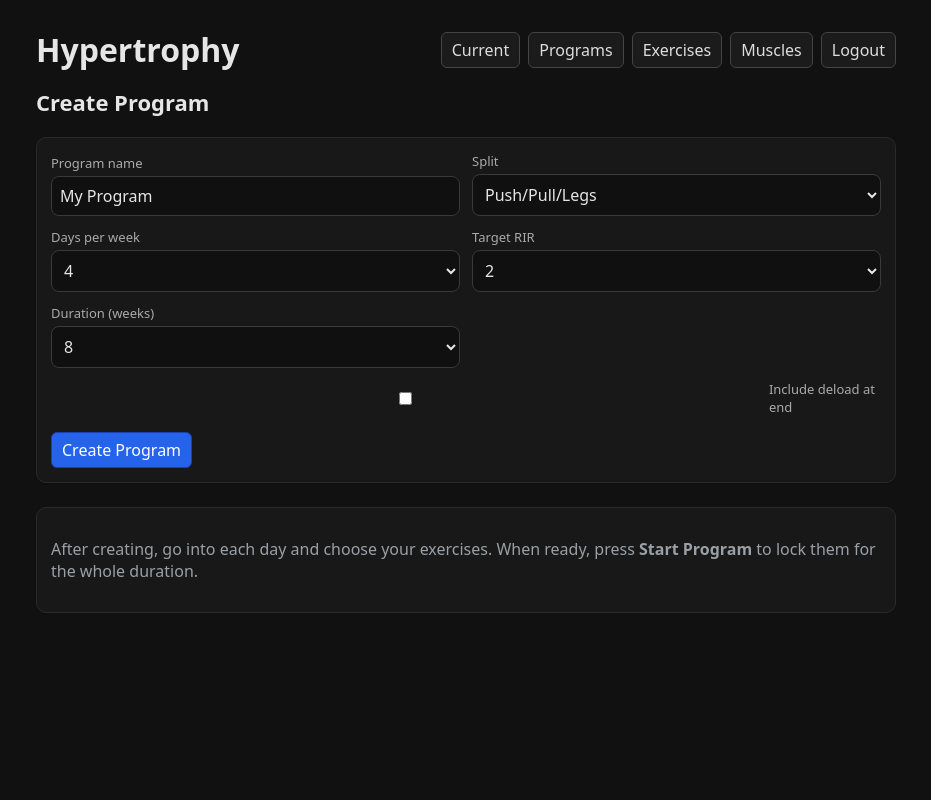
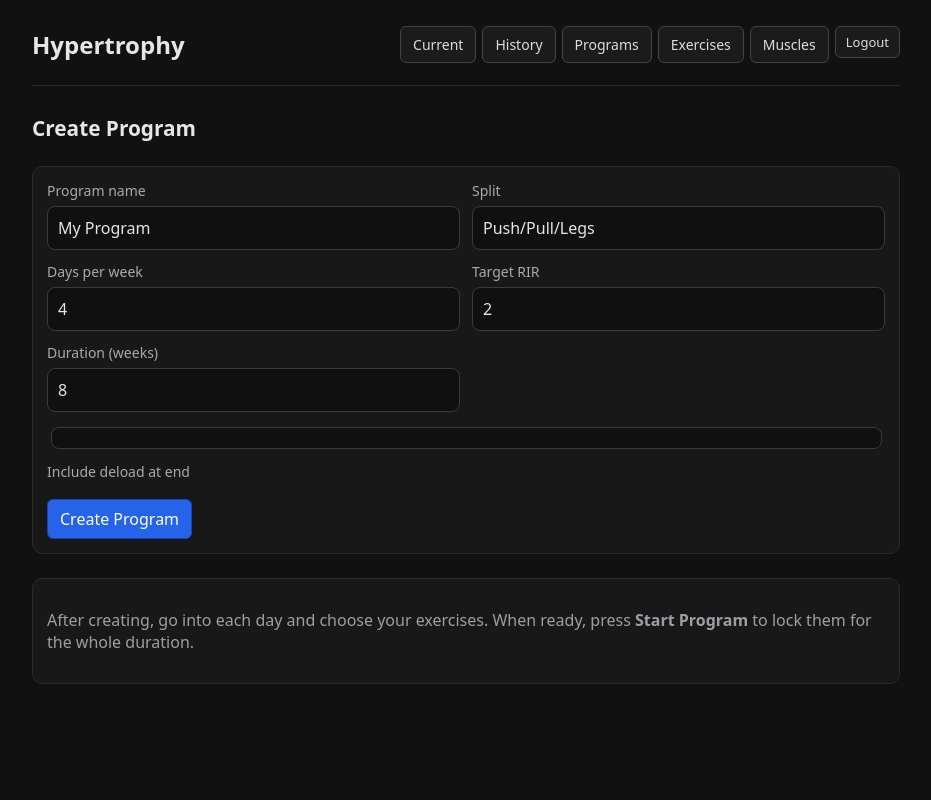
Before and after one commit to glenn-kule/progressprinciple, a Flask app: page /create-program in a window 1280 px wide. Shown: the whole page, without its empty margins (174-1105 px from the left). Run offline with Flask 3, Linux system fonts and the light colour scheme; the visitor is signed in with stand-in values (Sample User, id 1); data comes from the database, SQL or seed files in the repository; some libraries are stand-ins or nearby versions.

Commit message:
Add mobile-resonsive desing

```diff
--- a/templates/base.html
+++ b/templates/base.html
@@ -3,41 +3,196 @@
 <html lang="en">
 <head>
   <meta charset="utf-8" />
-  <meta name="viewport" content="width=device-width,initial-scale=1" />
+  <meta name="viewport" content="width=device-width, initial-scale=1.0, maximum-scale=1.0, user-scalable=no" />
+  <meta name="apple-mobile-web-app-capable" content="yes" />
+  <meta name="apple-mobile-web-app-status-bar-style" content="black-translucent" />
+  <meta name="theme-color" content="#111111" />
   <title>Hypertrophy</title>
+
+  <!-- PWA Icons -->
+  <link rel="apple-touch-icon" href="{{ url_for('static', filename='icons/apple-touch-icon.png') }}">
+  <link rel="icon" type="image/png" sizes="32x32" href="{{ url_for('static', filename='icons/favicon-32x32.png') }}">
+  <link rel="manifest" href="{{ url_for('static', filename='manifest.webmanifest') }}">
+
   <link rel="stylesheet" href="{{ url_for('static', filename='styles.css') }}">
   <style>
-    body { font-family: system-ui, -apple-system, Segoe UI, Roboto, Helvetica, Arial, sans-serif; margin: 0 auto; max-width: 900px; padding: 20px; color: #e6e6e6; background:#111; }
+    * { box-sizing: border-box; }
+    html, body { width: 100%; overflow-x: hidden; -webkit-text-size-adjust: 100%; }
+    body {
+      font-family: system-ui, -apple-system, Segoe UI, Roboto, Helvetica, Arial, sans-serif;
+      margin: 0 auto;
+      max-width: 900px;
+      padding: 16px;
+      color: #e6e6e6;
+      background:#111;
+    }
     a { color:#5eb6ff; text-decoration:none; }
-    .row { display:flex; gap:8px; align-items:center; }
+    .row { display:flex; gap:8px; align-items:center; flex-wrap: wrap; }
     .gap { gap:10px; }
-    .btn { padding:6px 10px; border:1px solid #444; border-radius:6px; color:#ddd; background:#1b1b1b; }
+    .btn {
+      padding:8px 12px;
+      border:1px solid #444;
+      border-radius:6px;
+      color:#ddd;
+      background:#1b1b1b;
+      white-space: nowrap;
+      font-size: 14px;
+      cursor: pointer;
+    }
     .btn:hover { background:#232323; }
-    .btn-primary { padding:6px 10px; border-radius:6px; color:#fff; background:#2563eb; border:1px solid #1e40af; }
+    .btn-primary {
+      padding:8px 12px;
+      border-radius:6px;
+      color:#fff;
+      background:#2563eb;
+      border:1px solid #1e40af;
+      cursor: pointer;
+    }
     .btn-primary:hover { background:#1f4fd1; }
     .danger { background:#7f1d1d; border-color:#991b1b; }
-    .card { background:#181818; border:1px solid #2a2a2a; border-radius:10px; padding:14px; margin:12px 0; }
-    label { display:block; font-size:13px; margin-bottom:4px; color:#aaa; }
-    input, select { width:100%; padding:8px; border-radius:8px; border:1px solid #3a3a3a; background:#101010; color:#e6e6e6; }
-    h1,h2,h3 { margin:8px 0; }
+    .card {
+      background:#181818;
+      border:1px solid #2a2a2a;
+      border-radius:10px;
+      padding:14px;
+      margin:12px 0;
+      width: 100%;
+      overflow-x: auto;
+    }
+    label { display:block; font-size:14px; margin-bottom:6px; color:#aaa; }
+    input, select, textarea {
+      width:100%;
+      padding:10px;
+      border-radius:8px;
+      border:1px solid #3a3a3a;
+      background:#101010;
+      color:#e6e6e6;
+      font-size: 16px; /* Prevents iOS zoom */
+      -webkit-appearance: none;
+    }
+    button {
+      padding:10px;
+      border-radius:8px;
+      border:1px solid #3a3a3a;
+      background:#1b1b1b;
+      color:#e6e6e6;
+      font-size: 16px;
+      cursor: pointer;
+    }
+    h1,h2,h3 { margin:12px 0; }
+    h1 { font-size: 1.5rem; }
+    h2 { font-size: 1.3rem; }
     .muted { color:#9aa0a6; }
-    .flash { padding:10px; border-radius:8px; margin:10px 0; border:1px solid #2a2a2a; }
+    .flash { padding:12px; border-radius:8px; margin:12px 0; border:1px solid #2a2a2a; }
     .flash.info { background:#0b2a3a; border-color:#174e6b; }
     .flash.success { background:#0e2f1b; border-color:#1b5e33; }
     .flash.error { background:#3a0b0b; border-color:#6b1717; }
+    .flash.warning { background:#3a2b0b; border-color:#6b5517; }
+
+    /* Header styling */
+    header {
+      justify-content:space-between;
+      margin-bottom: 16px;
+      padding-bottom: 12px;
+      border-bottom: 1px solid #2a2a2a;
+    }
+
+    nav {
+      display: flex;
+      gap: 6px;
+      flex-wrap: wrap;
+    }
+
+    /* Table responsiveness */
+    .table-container {
+      width: 100%;
+      overflow-x: auto;
+      -webkit-overflow-scrolling: touch;
+    }
+
+    table {
+      width: 100%;
+      border-collapse: collapse;
+      min-width: 500px;
+    }
+
+    table th, table td {
+      padding: 8px;
+      text-align: left;
+      border-bottom: 1px solid #2a2a2a;
+    }
+
+    /* Grid system for forms */
+    .grid2 {
+      display: grid;
+      grid-template-columns: 1fr 1fr;
+      gap: 12px;
+    }
+
+    .col-span-2 {
+      grid-column: span 2;
+    }
+
+    /* Mobile adjustments */
+    @media (max-width: 768px) {
+      body { padding: 12px; }
+
+      h1 { font-size: 1.3rem; }
+      h2 { font-size: 1.1rem; }
+
+      .btn, .btn-primary {
+        font-size: 13px;
+        padding: 6px 10px;
+      }
+
+      header { flex-direction: column; align-items: flex-start; }
+
+      nav { width: 100%; justify-content: flex-start; }
+
+      .card { padding: 12px; }
+
+      /* Stack grid on mobile */
+      .grid2 {
+        grid-template-columns: 1fr;
+      }
+
+      .col-span-2 {
+        grid-column: span 1;
+      }
+    }
+
+    /* Very small screens */
+    @media (max-width: 480px) {
+      body { font-size: 15px; padding: 8px; }
+
+      h1 { font-size: 1.2rem; }
+
+      .btn, .btn-primary {
+        font-size: 12px;
+        padding: 6px 8px;
+      }
+
+      input, select, textarea, button {
+        font-size: 16px; /* Prevent zoom on focus */
+      }
+    }
   </style>
 </head>
 <body>
 
-  <header class="row" style="justify-content:space-between">
+  <header class="row">
     <h1>Hypertrophy</h1>
-    <nav class="row">
+    <nav>
       {% if current_user.is_authenticated %}
         <a class="btn" href="{{ url_for('current_program') }}">Current</a>
+        <a class="btn" href="{{ url_for('workout_history') }}">History</a>
         <a class="btn" href="{{ url_for('programs_history') }}">Programs</a>
         <a class="btn" href="{{ url_for('exercises_bank') }}">Exercises</a>
         <a class="btn" href="{{ url_for('muscles') }}">Muscles</a>
-        <a class="btn" href="{{ url_for('logout') }}">Logout</a>
+        <form method="post" action="{{ url_for('logout') }}" style="display: inline; margin: 0;">
+          <input type="hidden" name="csrf_token" value="{{ csrf_token() }}">
+          <button type="submit" class="btn" style="padding: 6px 10px; margin: 0; width: auto; font-size: 13px;">Logout</button>
+        </form>
       {% else %}
         <a class="btn" href="{{ url_for('login') }}">Login</a>
         <a class="btn" href="{{ url_for('signup') }}">Sign up</a>
```
